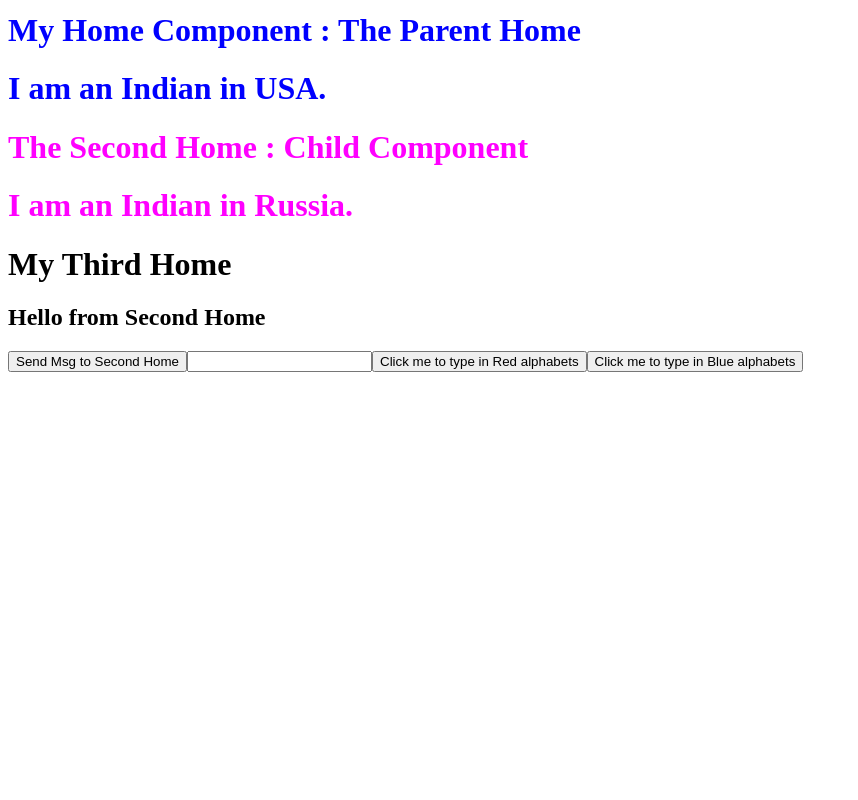
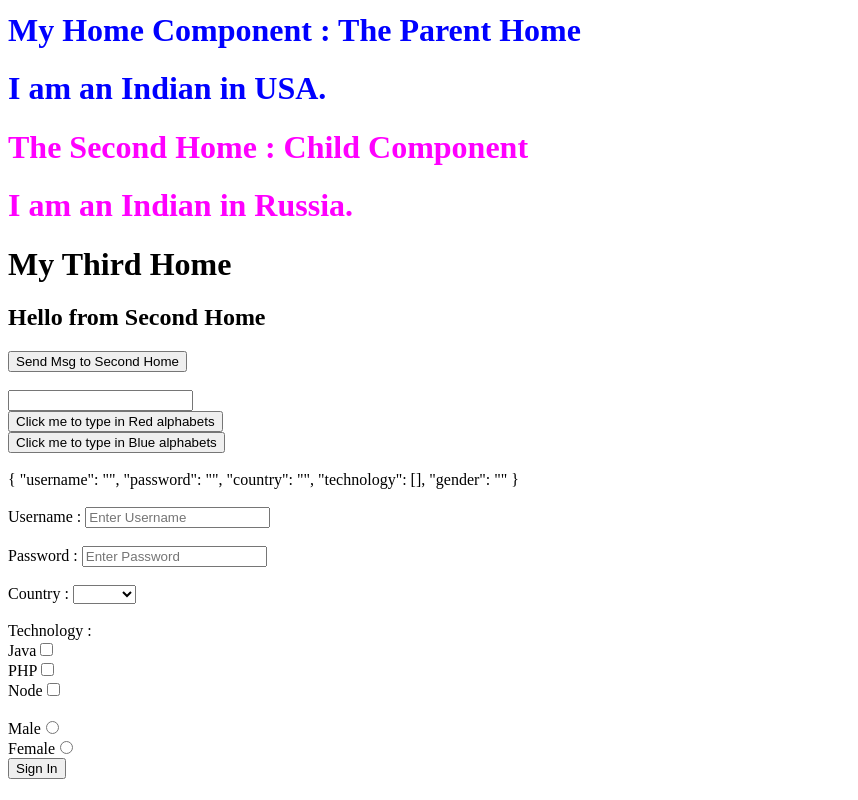
Before and after one commit to ajarubab/Vue-Learning, a Vue app: page / in a window 1280 px wide. Shown: the part 387-1187 px from the top of the page, without its empty margins (0-858 px from the left). Before the commit the page ends 800 px from the top, so only its background shows below. Built offline with nearby package versions, Linux system fonts and the light colour scheme.

Commit message:
from data binding using v-model

```diff
--- a/src/components/MyThirdHome.vue
+++ b/src/components/MyThirdHome.vue
@@ -2,9 +2,50 @@
     <h1>My Third Home</h1>
     <h2>{{ msgToThirdHome }}</h2>
     <button v-on:click="getThirdHomeMsg(msgToSecongHome)">Send Msg to Second Home</button>
+    <br><br>
     <input type="text" ref="nameInput" />
+    <br>
     <button v-on:click="getdata1">Click me to type in Red alphabets</button>
+    <br>
     <button v-on:click="getdata2">Click me to type in Blue alphabets</button>
+    <br><br>
+    {{ this.formDetails }}
+    <br><br>
+    <form>
+        <label>Username : </label>
+        <input type="text" placeholder="Enter Username" v-model="formDetails.username"/>
+        <br><br>
+        <label>Password : </label>
+        <input type="password" placeholder="Enter Password" v-model="formDetails.password"/>
+        <br><br>
+
+        <label>Country : </label>
+        <select v-model="formDetails.country">
+            <option value="India">India</option>
+            <option value="China">China</option>
+            <option value="USA">USA</option>
+            <option value="Russia">Russia</option>
+        </select>
+        <br><br>
+        <label>Technology : </label><br>
+        <label for="java">Java</label>
+        <input type="checkbox" value="java" id="java" v-model="formDetails.technology">
+        <br>
+        <label for="php">PHP</label>
+        <input type="checkbox" value="php" id="php" v-model="formDetails.technology">
+        <br>
+        <label for="node">Node</label>
+        <input type="checkbox" value="node" id="node" v-model="formDetails.technology">
+        <br><br>
+
+        <label for="male">Male</label>
+        <input type="radio"  value="male" v-model="formDetails.gender">
+        <br>
+        <label for="female">Female</label>
+        <input type="radio"  value="female"  v-model="formDetails.gender">
+        <br>
+        <button type="button" v-on:click="loginData">Sign In</button>
+    </form>
 </template>
 <script>
 export default {
@@ -15,7 +56,14 @@ export default {
     },
     data() {
         return {
-            msgToSecongHome: "Hello from Third Home"
+            msgToSecongHome: "Hello from Third Home",
+            formDetails:{
+                username : "",
+                password : "",
+                country : "",
+                technology : [],
+                gender : "",
+            }
         }
     },
     methods: {
@@ -30,6 +78,9 @@ export default {
             let val = this.$refs.nameInput.value;
             console.warn(val);
             this.$refs.nameInput.style.color = "Blue"
+        },
+        loginData(){
+            console.warn("Login data : ", this.formDetails)
         }
     }
 }
```
